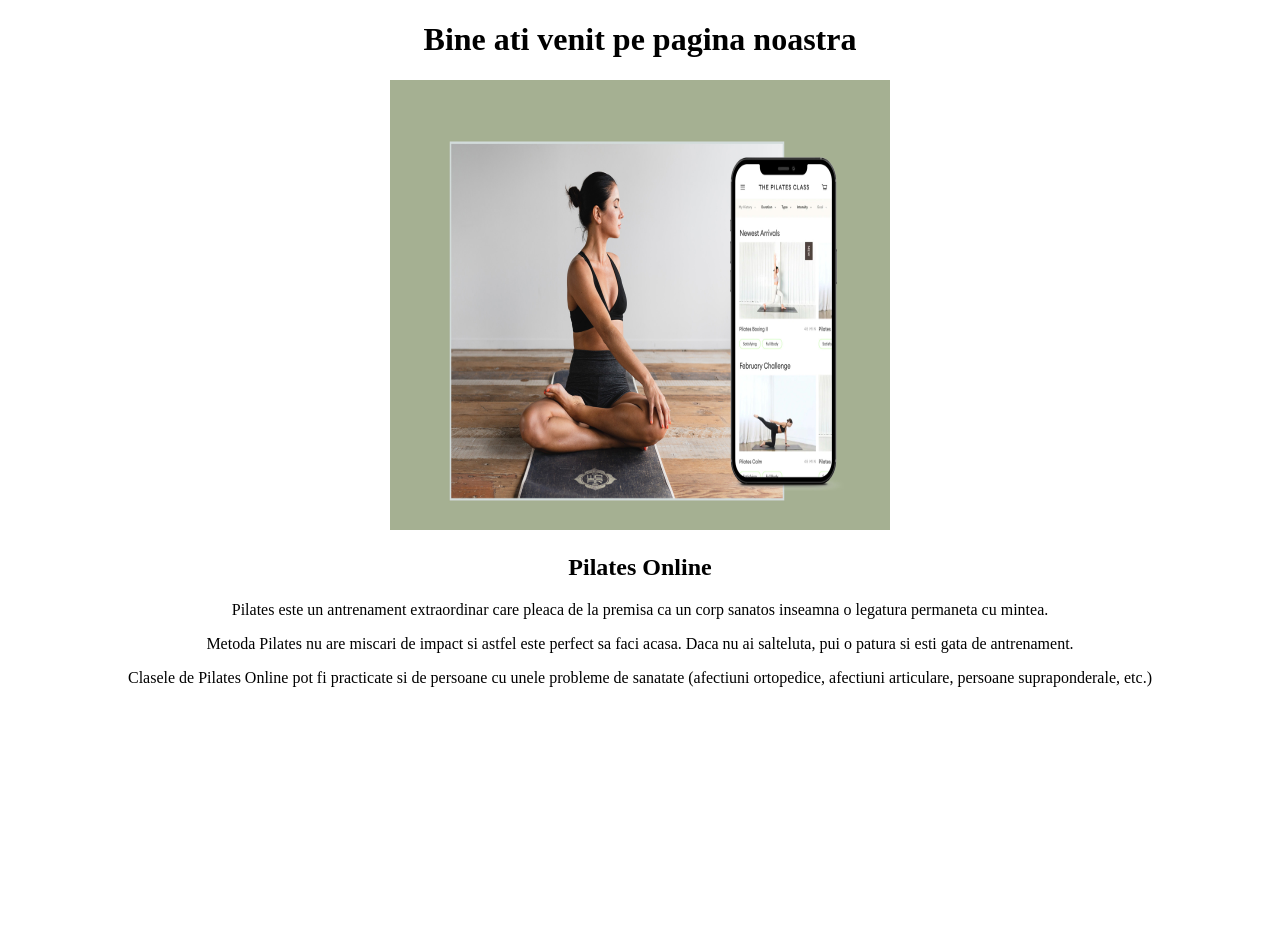
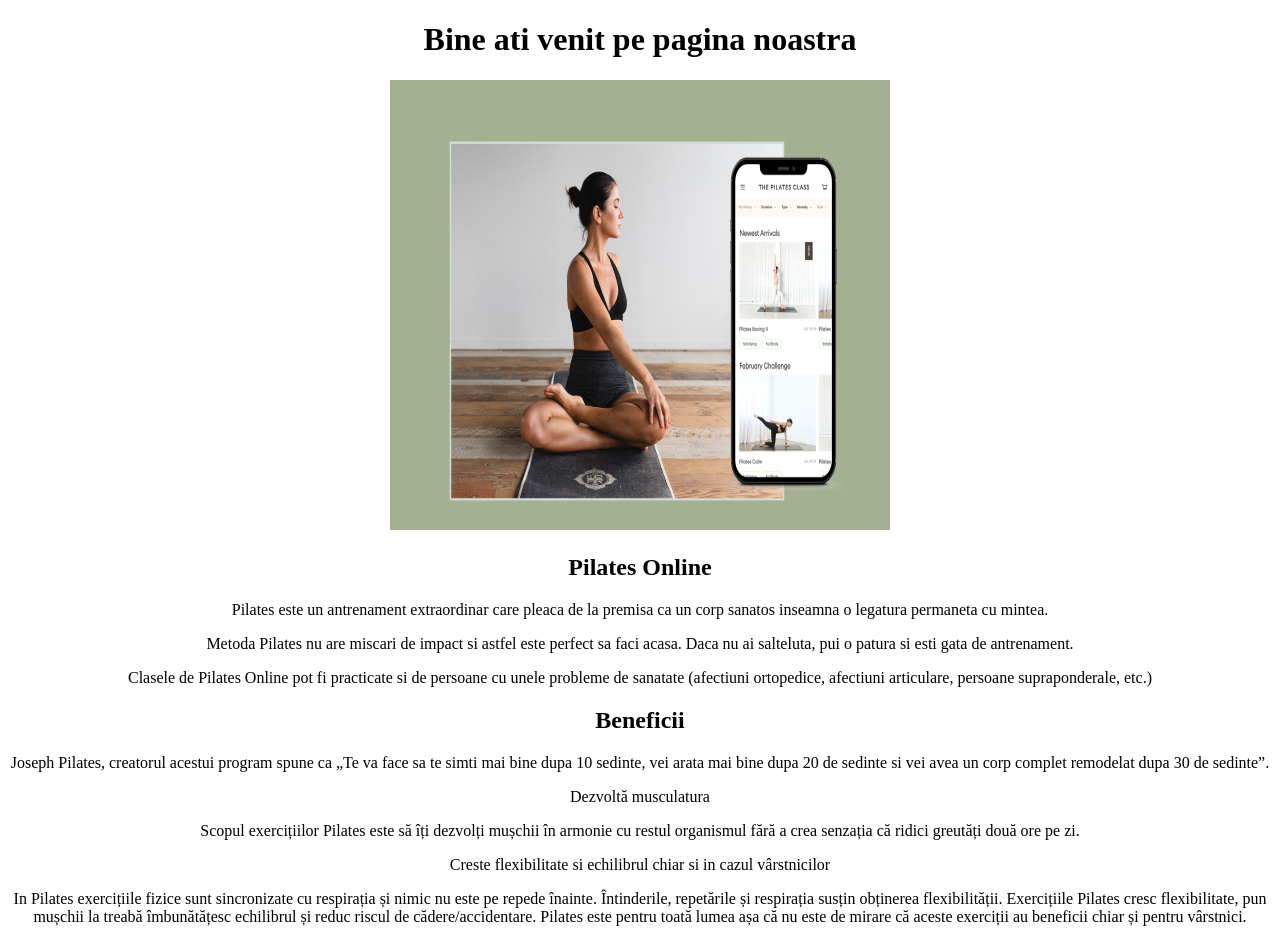
Before and after one commit to AndreeaMereu/primul-prioect-vite, a React (Vite) app: page / in a window 1280 px wide. Before the commit the page ends 800 px from the top, so only its background shows below. Built offline with nearby package versions, Linux system fonts and the light colour scheme.

Commit message:
adugare text nou

```diff
--- a/src/App.jsx
+++ b/src/App.jsx
@@ -17,12 +17,27 @@ const TextSite = () => {
   )
 }
 
+const TextSite2 = () => {
+  return (
+    <div>
+    <h2>Beneficii</h2>
+    <p>Joseph Pilates, creatorul acestui program spune ca „Te va face sa te simti mai bine dupa 10 sedinte, vei arata mai bine dupa 20 de sedinte si vei avea un corp complet remodelat dupa 30 de sedinte”.</p>
+    <p>Dezvoltă musculatura</p>
+    <p>Scopul exercițiilor Pilates este să îți dezvolți mușchii în armonie cu restul organismul fără a crea senzația că ridici greutăți două ore pe zi.</p>
+    <p>Creste flexibilitate si echilibrul chiar si in cazul vârstnicilor</p>
+    <p>In Pilates exercițiile fizice sunt sincronizate cu respirația și nimic nu este pe repede înainte. Întinderile, repetările și respirația susțin obținerea flexibilității. Exercițiile Pilates cresc flexibilitate, pun mușchii la treabă îmbunătățesc echilibrul și reduc riscul de cădere/accidentare.
+    Pilates este pentru toată lumea așa că nu este de mirare că aceste exerciții au beneficii chiar și pentru vârstnici.</p>
+    </div>
+  )
+}
+
  const App = () => {
   return (
     <div class="align-center">
       <PilatesOnline/>
       <Poza1/>
       <TextSite/>
+      <TextSite2/>
     </div>
   );
  }
```
